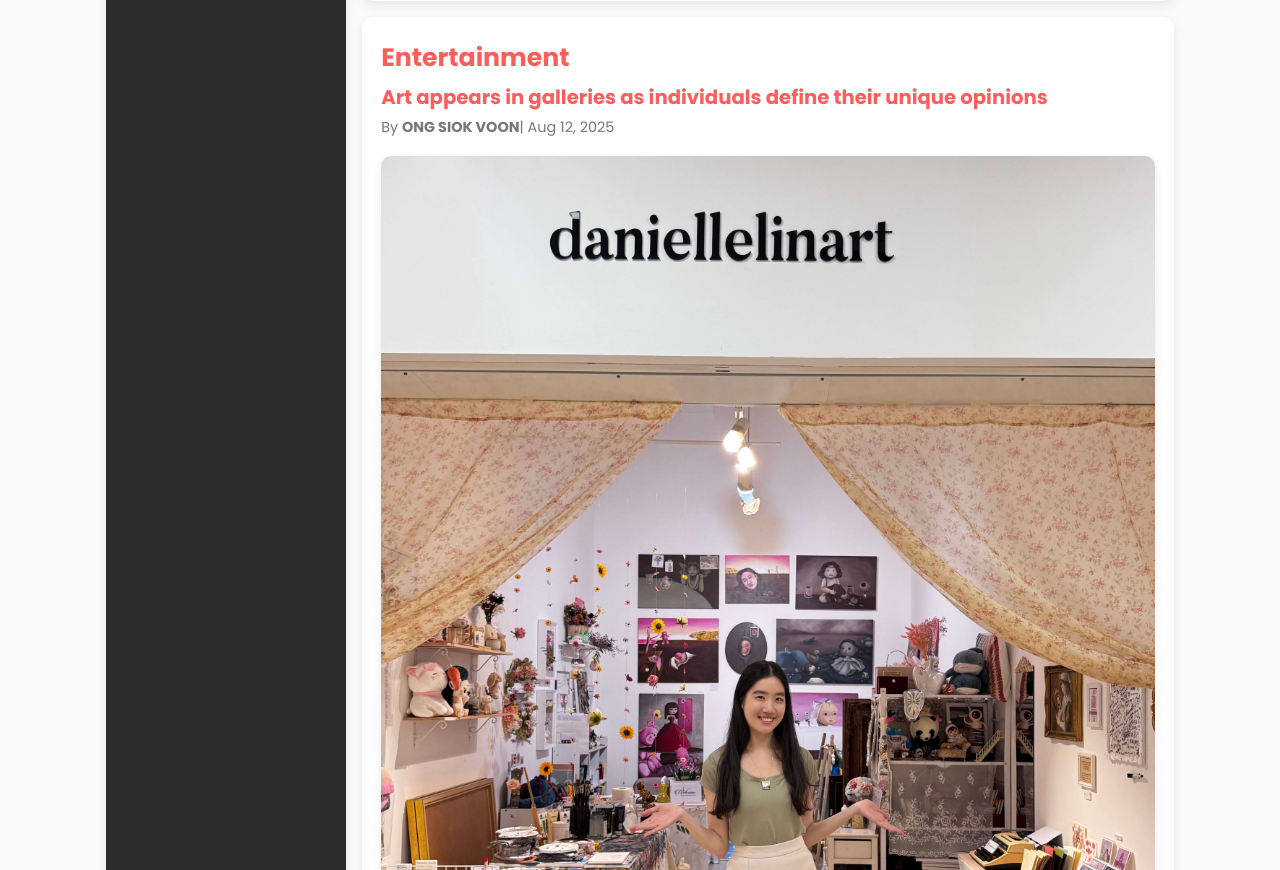
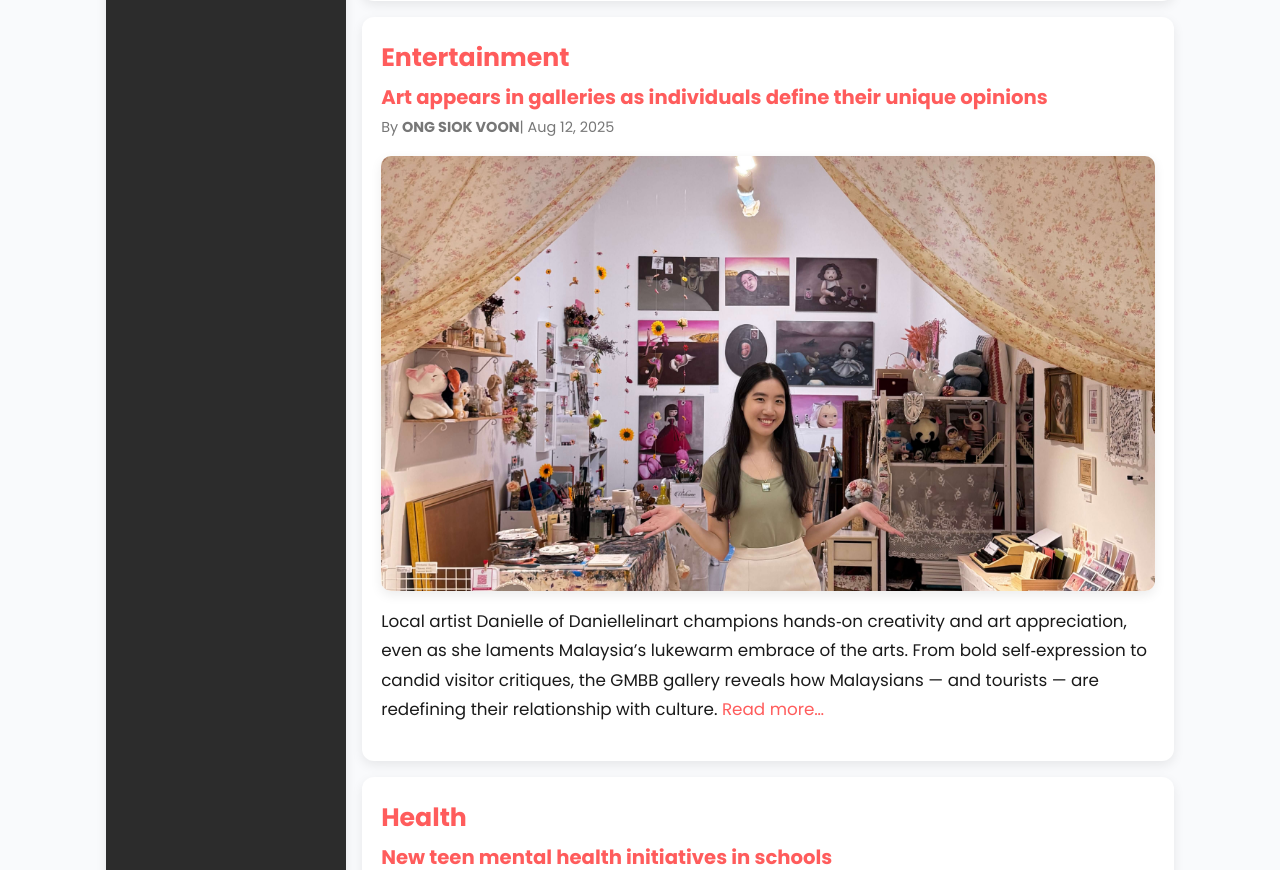
Before and after one commit to Jaredlkx-tarc/Teen-insights, a PHP site: page /news.html in a window 1280 px wide. Shown: the part 1695-2565 px from the top of the page. Run offline with PHP 8.4, Linux system fonts and the light colour scheme.

Commit message:
Update style.css

```diff
--- a/style.css
+++ b/style.css
@@ -357,3 +357,13 @@ footer {
     background-color: transparent;
   }
 }
+/* ===== Desktop: Show portrait images in landscape frame ===== */
+@media (min-width: 901px) {
+  .hero-img.portrait {
+    aspect-ratio: 16 / 9;   /* landscape shape */
+    width: 100%;
+    height: auto;
+    object-fit: cover;      /* crop top/bottom to fit */
+    object-position: center;
+  }
+}
```
